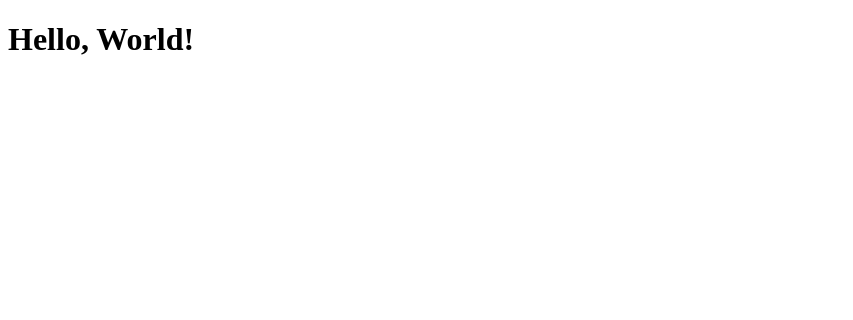
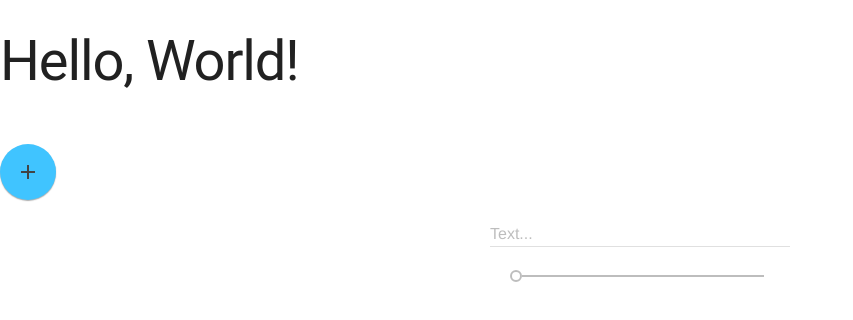
Before and after one commit to SHH-ICS/mdl-html-page-AidenVu1, a plain HTML site: page index.html in a window 1280 px wide. Shown: the whole page, without its empty margins (0-853 px from the left). Drawn offline with nearby package versions, Linux system fonts and the light colour scheme; files that its build step writes are made by us from their sources.

Commit message:
Update index.html

```diff
--- a/index.html
+++ b/index.html
@@ -2,11 +2,28 @@
 <html>
   <head>
     <link rel="stylesheet" href="styles.css">
+    <link rel="stylesheet" href="https://fonts.googleapis.com/icon?family=Material+Icons">
+    <link rel="stylesheet" href="https://code.getmdl.io/1.3.0/material.indigo-pink.min.css">
+    <link rel="stylesheet" href="https://code.getmdl.io/1.3.0/material.indigo-light_blue.min.css" />
     <title>Page Title</title>
   </head>
 
   <body>
-    <h1>Hello, World!</h1>
+    <script defer src="https://code.getmdl.io/1.3.0/material.min.js"></script>
+    <h1>Hello, World!</h1> <br>
+    <button class="mdl-button mdl-js-button mdl-button--fab mdl-js-ripple-effect mdl-button--colored">
+        <i class="material-icons">add</i>
+      </button>
+    <center>
+    <form action="#">
+        <div class="mdl-textfield mdl-js-textfield">
+          <input class="mdl-textfield__input" type="text" id="sample1">
+          <label class="mdl-textfield__label" for="sample1">Text...</label>
+        </div>
+        <p style="width: 300px"> <input class="mdl-slider mdl-js-slider" type="range"
+        min="0" max="100" value="0" tabindex="0">
+      </form> </center> </p>
+
   </body>
 
 </html>
```
